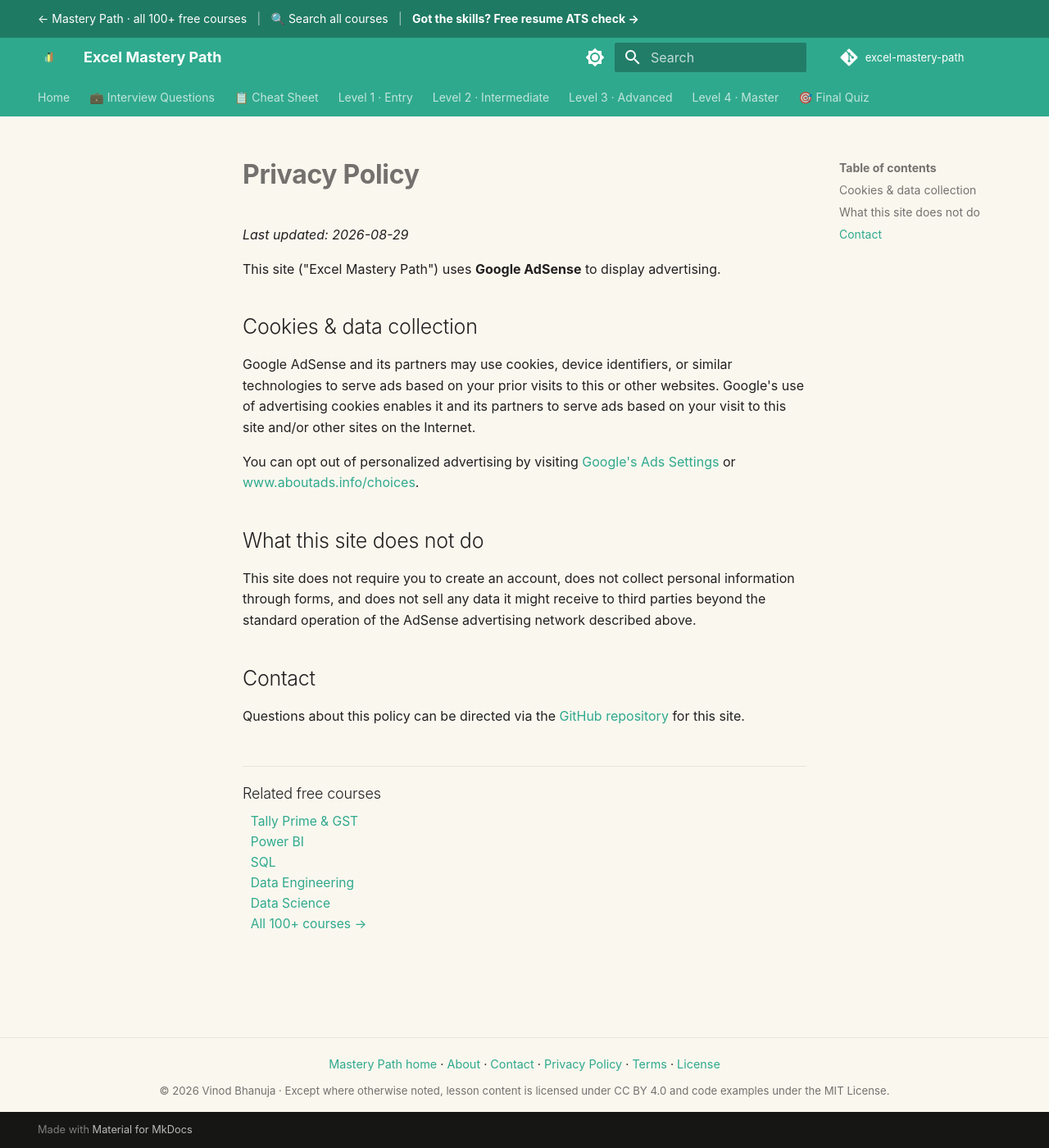
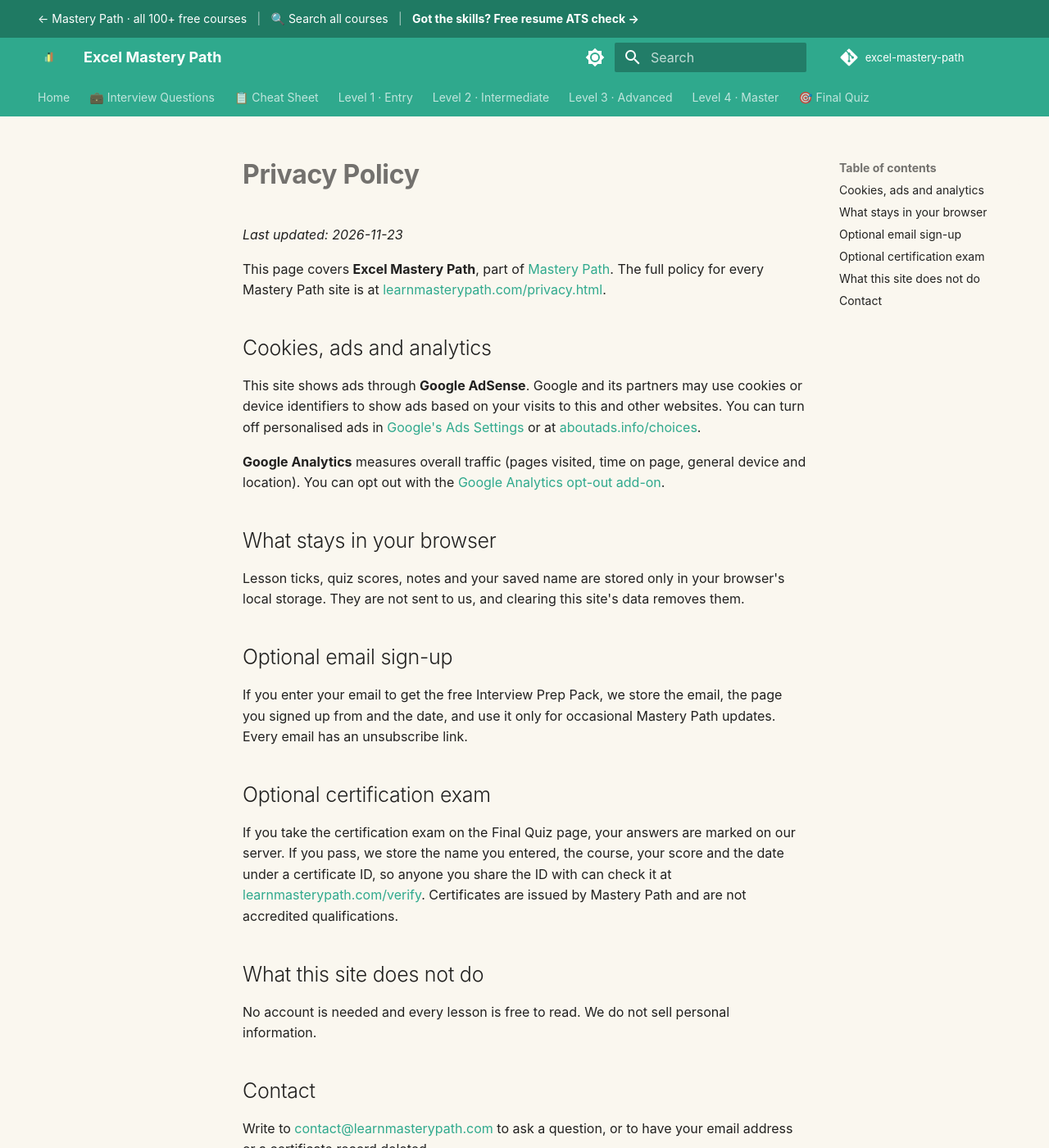
Before and after one commit to SIGILIPELLI/excel-mastery-path, an MkDocs documentation site: the page built from docs/privacy.md, in a window 1280 px wide and 1400 px high. Shown: the whole window at 82% size. Built offline with MkDocs 1.6.1 and Material for MkDocs 9.7.7, drawn with Linux system fonts in a browser that asks for light colours; comment, search, counter and statistics services are not loaded.

Commit message:
Update privacy page: progress stays in the browser, optional email sign-up and certification exam, link to the full policy
Co-Authored-By: Claude Opus 5.5 <noreply@anthropic.com>

```diff
--- a/docs/privacy.md
+++ b/docs/privacy.md
@@ -1,34 +1,35 @@
 ---
-description: "Privacy policy for the free Excel Mastery Path: how Google Analytics and AdSense cookies are used, what is not collected, and how to opt out."
+description: "Privacy policy for the free Excel Mastery Path: cookies for ads and analytics, what stays in your browser, and the optional email sign-up and certification exam."
 ---
 
 # Privacy Policy
 
-_Last updated: 2026-08-29_
+_Last updated: 2026-11-23_
 
-This site ("Excel Mastery Path") uses **Google AdSense** to display
-advertising.
+This page covers **Excel Mastery Path**, part of [Mastery Path](https://learnmasterypath.com/). The full policy for every Mastery Path site is at [learnmasterypath.com/privacy.html](https://learnmasterypath.com/privacy.html).
 
-## Cookies & data collection
+## Cookies, ads and analytics
 
-Google AdSense and its partners may use cookies, device identifiers, or similar
-technologies to serve ads based on your prior visits to this or other websites.
-Google's use of advertising cookies enables it and its partners to serve ads
-based on your visit to this site and/or other sites on the Internet.
+This site shows ads through **Google AdSense**. Google and its partners may use cookies or device identifiers to show ads based on your visits to this and other websites. You can turn off personalised ads in [Google's Ads Settings](https://adssettings.google.com/) or at [aboutads.info/choices](https://www.aboutads.info/choices/).
 
-You can opt out of personalized advertising by visiting
-[Google's Ads Settings](https://adssettings.google.com/) or
-[www.aboutads.info/choices](https://www.aboutads.info/choices/).
+**Google Analytics** measures overall traffic (pages visited, time on page, general device and location). You can opt out with the [Google Analytics opt-out add-on](https://tools.google.com/dlpage/gaoptout).
+
+## What stays in your browser
+
+Lesson ticks, quiz scores, notes and your saved name are stored only in your browser's local storage. They are not sent to us, and clearing this site's data removes them.
+
+## Optional email sign-up
+
+If you enter your email to get the free Interview Prep Pack, we store the email, the page you signed up from and the date, and use it only for occasional Mastery Path updates. Every email has an unsubscribe link.
+
+## Optional certification exam
+
+If you take the certification exam on the Final Quiz page, your answers are marked on our server. If you pass, we store the name you entered, the course, your score and the date under a certificate ID, so anyone you share the ID with can check it at [learnmasterypath.com/verify](https://learnmasterypath.com/verify/). Certificates are issued by Mastery Path and are not accredited qualifications.
 
 ## What this site does not do
 
-This site does not require you to create an account, does not collect personal
-information through forms, and does not sell any data it might receive to third
-parties beyond the standard operation of the AdSense advertising network
-described above.
+No account is needed and every lesson is free to read. We do not sell personal information.
 
 ## Contact
 
-Questions about this policy can be directed via the
-[GitHub repository](https://github.com/SIGILIPELLI/excel-mastery-path) for this
-site.
+Write to [contact@learnmasterypath.com](mailto:contact@learnmasterypath.com) to ask a question, or to have your email address or a certificate record deleted.
```
